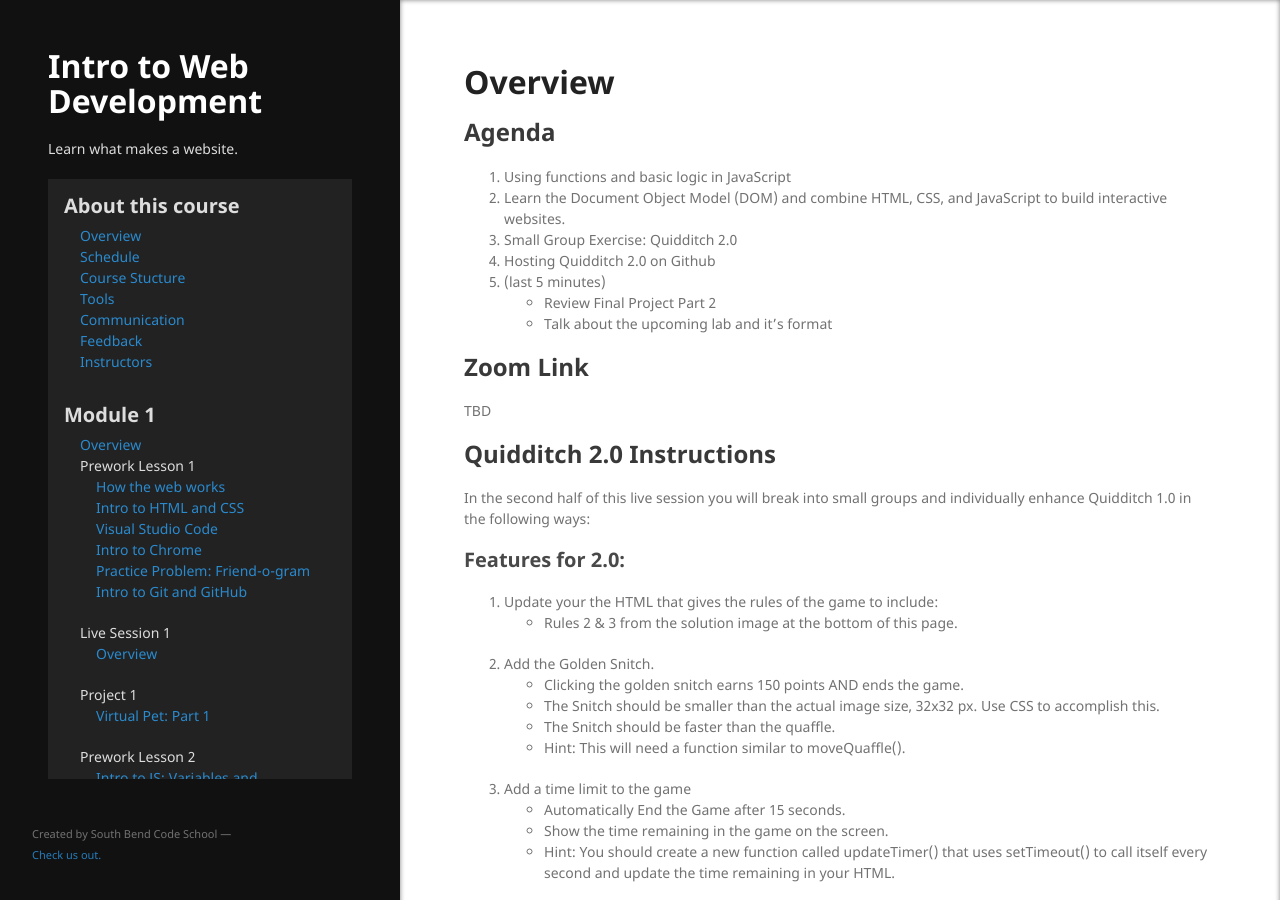
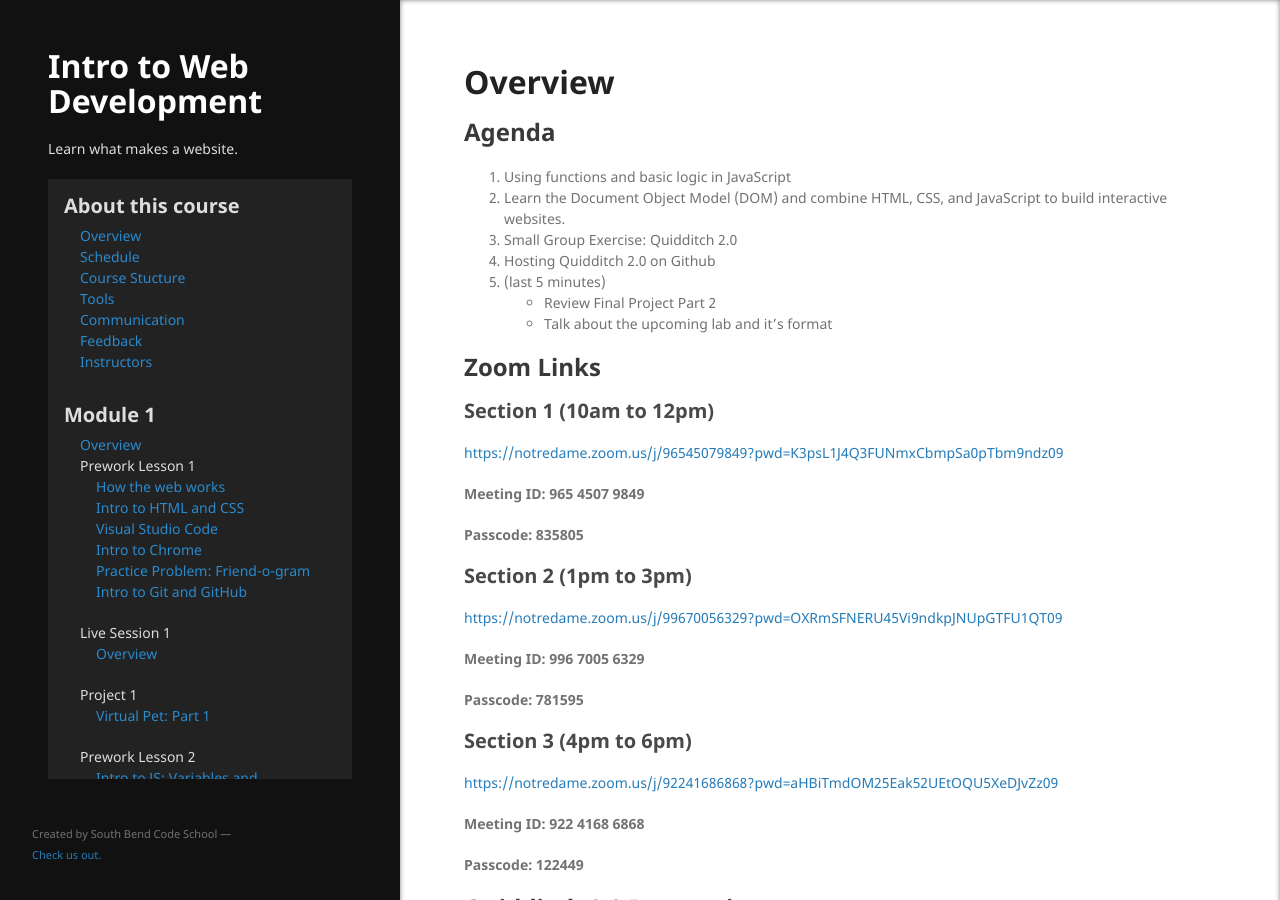
Before and after one commit to south-bend-code-works/intro-to-web-dev, a Jekyll site: the page built from lessons/module1/live_session_2.md, in a window 1280 px wide and 900 px high. Built offline with Jekyll 4.4.1, drawn with Linux system fonts in a browser that asks for light colours; our own code applies the rules of GitHub Pages for plain Markdown files.

Commit message:
added zoom links to live session 2

```diff
--- a/lessons/module1/live_session_2.md
+++ b/lessons/module1/live_session_2.md
@@ -13,9 +13,29 @@
     - Review Final Project Part 2
     - Talk about the upcoming lab and it's format
 
-## Zoom Link
+## Zoom Links
 
-TBD
+### Section 1 (10am to 12pm)
+<https://notredame.zoom.us/j/96545079849?pwd=K3psL1J4Q3FUNmxCbmpSa0pTbm9ndz09>
+
+**Meeting ID: 965 4507 9849**
+
+**Passcode: 835805**
+
+
+### Section 2 (1pm to 3pm)
+<https://notredame.zoom.us/j/99670056329?pwd=OXRmSFNERU45Vi9ndkpJNUpGTFU1QT09>
+
+**Meeting ID: 996 7005 6329**
+
+**Passcode: 781595**
+
+### Section 3 (4pm to 6pm)
+<https://notredame.zoom.us/j/92241686868?pwd=aHBiTmdOM25Eak52UEtOQU5XeDJvZz09>
+
+**Meeting ID: 922 4168 6868**
+
+**Passcode: 122449**
 
 ## Quidditch 2.0 Instructions
 In the second half of this live session you will break into small groups and individually enhance Quidditch 1.0 in the following ways:
```
Also changed, not shown: lessons/module1/live_session_2_instructor_template.md (+5 -3 lines).
